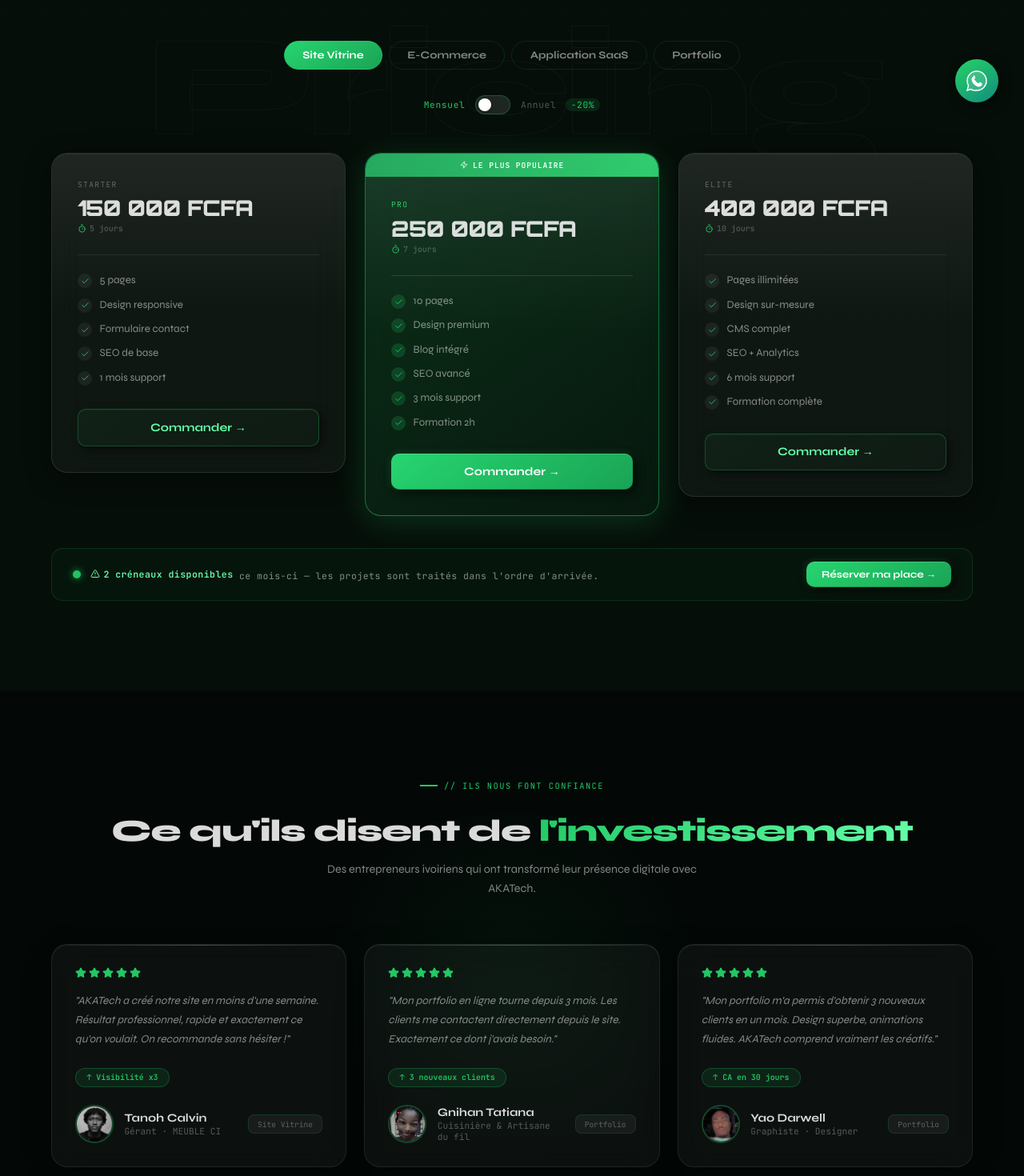
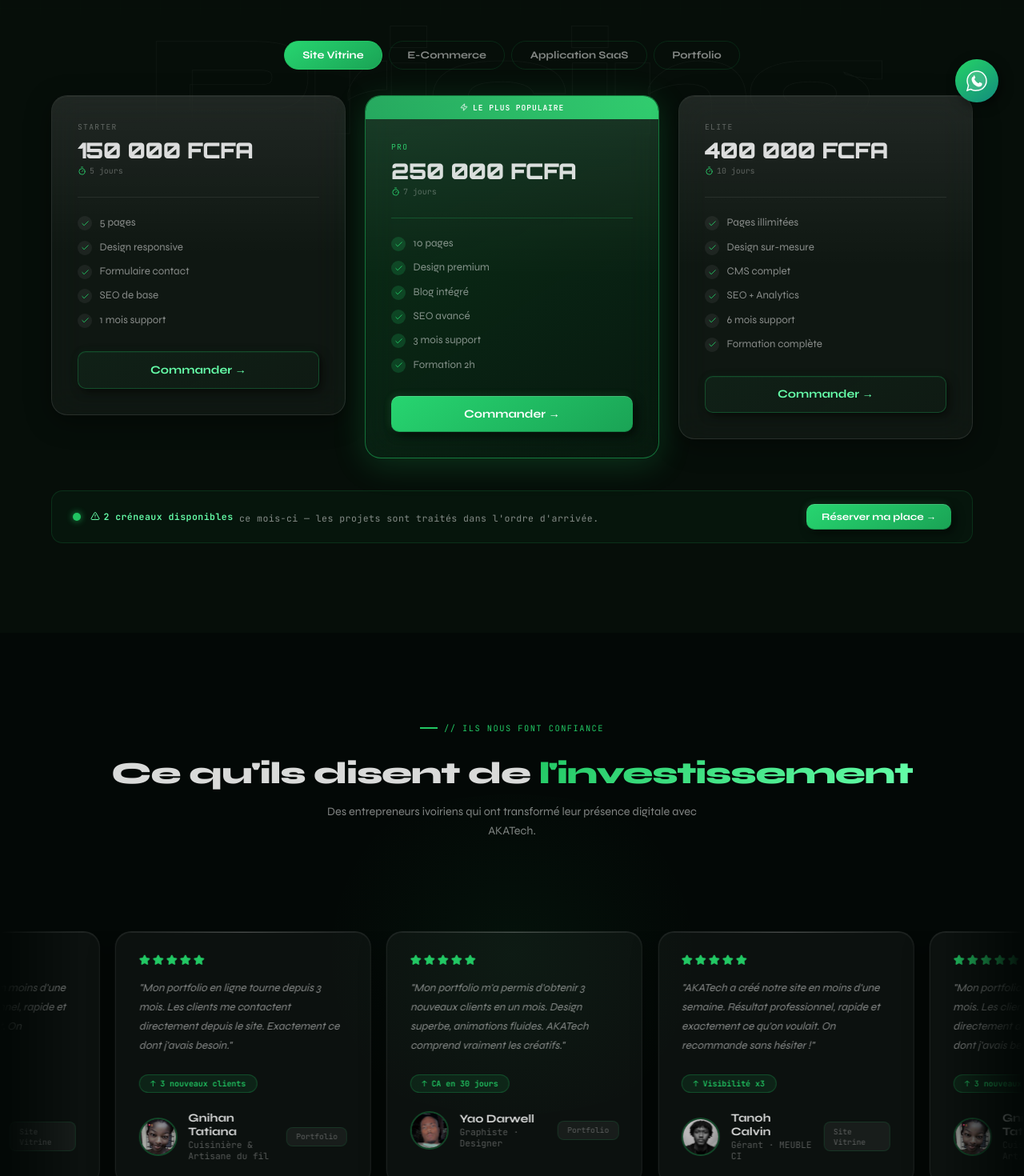
Before and after one commit to wthomasss06-stack/akatech-agencenext, a Next.js app: page /pricing in a window 1280 px wide. Shown: the part 640-2110 px from the top of the page at 80% size. Built offline with nearby package versions, Linux system fonts and the light colour scheme.

Commit message:
Add files via upload

```diff
--- a/app/pricing/page.js
+++ b/app/pricing/page.js
@@ -52,7 +52,6 @@ function PricingTabs() {
   const ref = useRef(null)
   const inView = useInView(ref, { once: true })
   const [tab, setTab] = useState('vitrine')
-  const [yearly, setYearly] = useState(false)
   const d = PRICING[tab]
 
   return (
@@ -88,26 +87,6 @@ function PricingTabs() {
               {v.label}
             </button>
           ))}
-        </motion.div>
-
-        {/* Yearly toggle */}
-        <motion.div initial={{ opacity: 0 }} animate={inView ? { opacity: 1 } : {}}
-          style={{ display: 'flex', alignItems: 'center', justifyContent: 'center', gap: '.8rem', marginBottom: '3rem' }}>
-          <span style={{ fontFamily: "'JetBrains Mono',monospace", fontSize: '.7rem', color: yearly ? T.textMuted : T.green, letterSpacing: '.06em' }}>Mensuel</span>
-          <div onClick={() => setYearly(y => !y)} style={{
-            width: 44, height: 24, borderRadius: 12, cursor: 'pointer', position: 'relative',
-            background: yearly ? '#22c864' : 'rgba(255,255,255,.1)',
-            border: '1px solid rgba(34,200,100,.3)', transition: 'background .3s',
-          }}>
-            <div style={{
-              position: 'absolute', top: 3, left: yearly ? 23 : 3,
-              width: 16, height: 16, borderRadius: '50%', background: '#fff',
-              transition: 'left .3s', boxShadow: '0 1px 4px rgba(0,0,0,.3)',
-            }} />
-          </div>
-          <span style={{ fontFamily: "'JetBrains Mono',monospace", fontSize: '.7rem', color: yearly ? T.green : T.textMuted, letterSpacing: '.06em' }}>
-            Annuel <span style={{ color: '#22c864', background: 'rgba(34,200,100,.12)', padding: '1px 7px', borderRadius: 99, marginLeft: 4 }}>-20%</span>
-          </span>
         </motion.div>
 
         {/* Glass Cards */}
@@ -213,17 +192,49 @@ function PricingTabs() {
   )
 }
 
-/* ── ILS NOUS FONT CONFIANCE ── */
+/* ── ILS NOUS FONT CONFIANCE — carrousel infini ── */
 function TrustedBy() {
   const T = useTheme()
   const ref = useRef(null)
   const inView = useInView(ref, { once: true })
 
+  // On duplique les témoignages pour boucler sans coupure
+  const items = [...TESTIMONIALS, ...TESTIMONIALS]
+
   return (
-    <section ref={ref} style={{ padding: '7rem 5%', background: T.bgAlt, position: 'relative', overflow: 'hidden' }}>
+    <section ref={ref} style={{ padding: '7rem 0', background: T.bgAlt, position: 'relative', overflow: 'hidden' }}>
+      <style>{`
+        @keyframes scroll-left {
+          0%   { transform: translateX(0); }
+          100% { transform: translateX(-50%); }
+        }
+        .carousel-track {
+          display: flex;
+          gap: 1.2rem;
+          width: max-content;
+          animation: scroll-left 32s linear infinite;
+        }
+        .carousel-track:hover { animation-play-state: paused; }
+        .carousel-wrap {
+          overflow: hidden;
+          -webkit-mask: linear-gradient(90deg, transparent, #000 8%, #000 92%, transparent);
+          mask: linear-gradient(90deg, transparent, #000 8%, #000 92%, transparent);
+        }
+        .tcard {
+          flex-shrink: 0;
+          width: 320px;
+          border-radius: 20px;
+          overflow: hidden;
+          backdrop-filter: blur(20px);
+          -webkit-backdrop-filter: blur(20px);
+          padding: 1.8rem;
+          position: relative;
+        }
+      `}</style>
+
       <div style={{ position: 'absolute', top: '50%', left: '50%', transform: 'translate(-50%,-50%)', width: 600, height: 400, borderRadius: '50%', background: 'radial-gradient(circle,rgba(34,200,100,.05),transparent 65%)', pointerEvents: 'none' }} />
 
-      <div style={{ maxWidth: 1200, margin: '0 auto', position: 'relative', zIndex: 1 }}>
+      <div style={{ maxWidth: 1200, margin: '0 auto', paddingBottom: '3.5rem', paddingLeft: '5%', paddingRight: '5%' }}>
         <motion.div initial={{ opacity: 0, y: 20 }} animate={inView ? { opacity: 1, y: 0 } : {}} style={{ textAlign: 'center', marginBottom: '3.5rem' }}>
           <SectionEye label="// Ils nous font confiance" center />
           <h2 style={{ fontSize: 'clamp(1.8rem,3vw,2.5rem)', fontWeight: 800, fontFamily: "'Syne',sans-serif", color: T.textMain, letterSpacing: '-.03em' }}>
@@ -233,20 +244,17 @@ function TrustedBy() {
             Des entrepreneurs ivoiriens qui ont transformé leur présence digitale avec AKATech.
           </p>
         </motion.div>
+      </div>
 
-        <div className="trusted-grid">
-          {TESTIMONIALS.map((t, i) => (
-            <motion.div key={t.name}
-              initial={{ opacity: 0, y: 24 }} animate={inView ? { opacity: 1, y: 0 } : {}} transition={{ delay: i * .12 }}
-              whileHover={{ y: -6 }}
+      {/* Carrousel */}
+      <div className="carousel-wrap">
+        <div className="carousel-track">
+          {items.map((t, i) => (
+            <div key={i} className="tcard"
               style={{
-                borderRadius: 20, overflow: 'hidden',
                 background: T.light ? 'rgba(255,255,255,.8)' : 'rgba(255,255,255,.04)',
-                backdropFilter: 'blur(20px)', WebkitBackdropFilter: 'blur(20px)',
                 border: `1px solid ${T.light ? 'rgba(0,0,0,.08)' : 'rgba(255,255,255,.08)'}`,
                 boxShadow: T.light ? '0 4px 24px rgba(0,0,0,.07)' : '0 8px 32px rgba(0,0,0,.4), inset 0 1px 0 rgba(255,255,255,.06)',
-                padding: '1.8rem',
-                position: 'relative',
               }}>
               {/* Glass shine */}
               <div style={{ position: 'absolute', top: 0, left: 0, right: 0, height: 1, background: 'linear-gradient(90deg,transparent,rgba(255,255,255,.2),transparent)', pointerEvents: 'none' }} />
@@ -269,18 +277,11 @@ function TrustedBy() {
               {/* Author */}
               <div style={{ display: 'flex', alignItems: 'center', gap: '.85rem' }}>
                 <div style={{ width: 48, height: 48, borderRadius: '50%', overflow: 'hidden', border: '2px solid rgba(34,200,100,.3)', flexShrink: 0, position: 'relative' }}>
-                  <img
-                    src={t.img}
-                    alt={t.name}
-                    style={{ width: '100%', height: '100%', objectFit: 'cover' }}
+                  <img src={t.img} alt={t.name} style={{ width: '100%', height: '100%', objectFit: 'cover' }}
                     onError={e => {
                       e.target.style.display = 'none'
                       e.target.parentNode.style.background = 'linear-gradient(135deg,rgba(34,200,100,.2),rgba(34,200,100,.05))'
-                      e.target.parentNode.style.display = 'flex'
-                      e.target.parentNode.style.alignItems = 'center'
-                      e.target.parentNode.style.justifyContent = 'center'
-                    }}
-                  />
+                    }} />
                 </div>
                 <div>
                   <div style={{ fontWeight: 700, color: T.textMain, fontFamily: "'Syne',sans-serif", fontSize: '.9rem' }}>{t.name}</div>
@@ -290,7 +291,7 @@ function TrustedBy() {
                   <div style={{ fontFamily: "'JetBrains Mono',monospace", fontSize: '.6rem', color: T.textMuted }}>{t.project}</div>
                 </div>
               </div>
-            </motion.div>
+            </div>
           ))}
         </div>
       </div>
```
